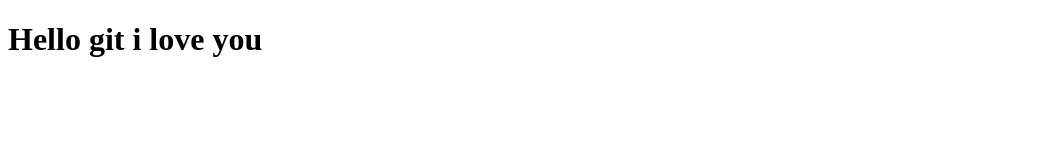
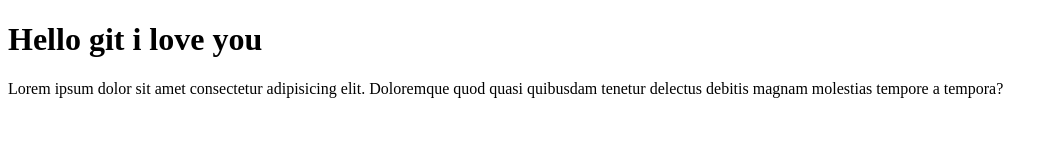
Before and after one commit to HafezFaruk/git-web, a plain HTML site: page index.html in a window 1280 px wide. Shown: the whole page, without its empty margins (0-1058 px from the left). Drawn offline with Linux system fonts and the light colour scheme.

Commit message:
git commands add

```diff
--- a/index.html
+++ b/index.html
@@ -8,5 +8,6 @@
 </head>
 <body>
     <h1>Hello git i love you</h1>
+    <p>Lorem ipsum dolor sit amet consectetur adipisicing elit. Doloremque quod quasi quibusdam tenetur delectus debitis magnam molestias tempore a tempora?</p>
 </body>
 </html>
```
